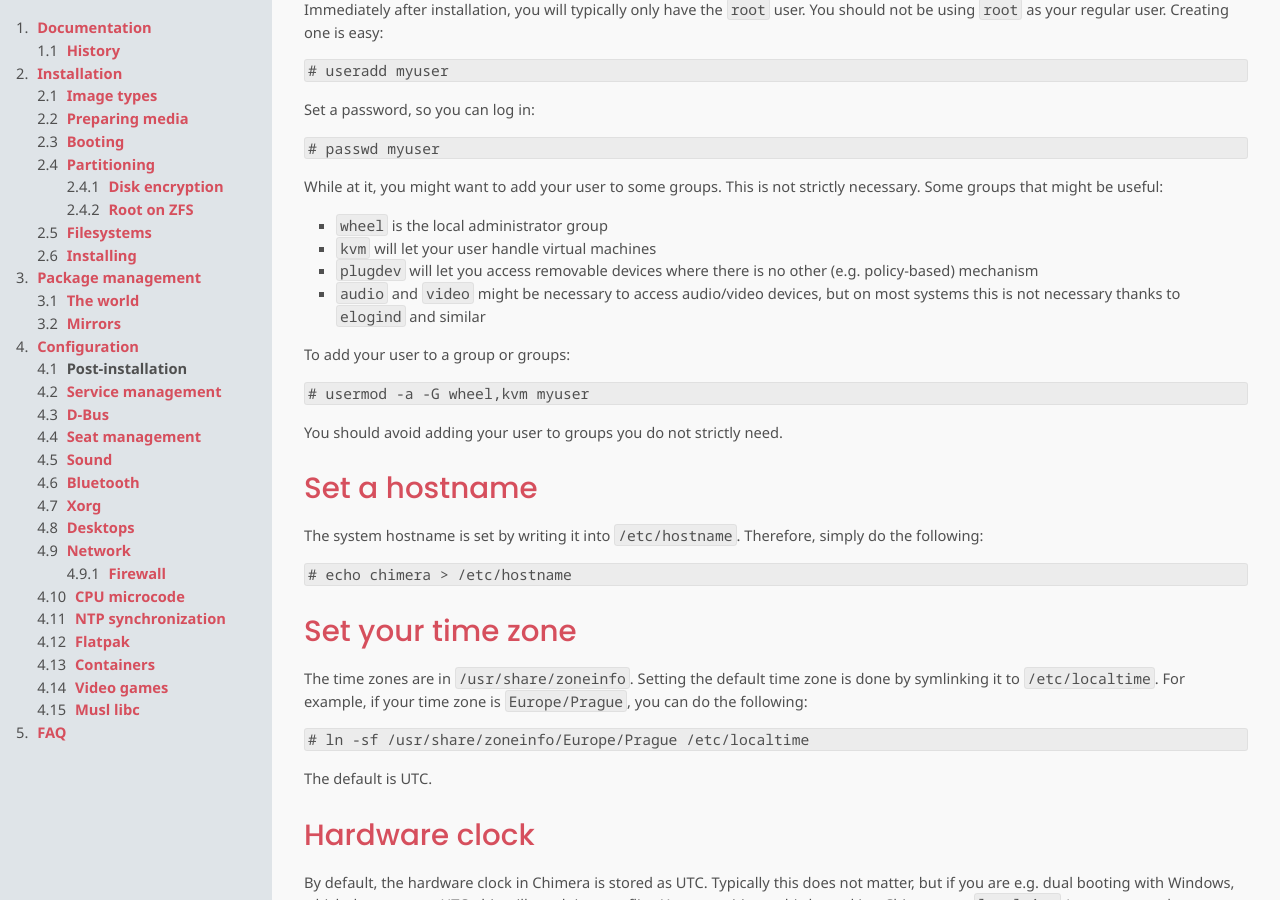
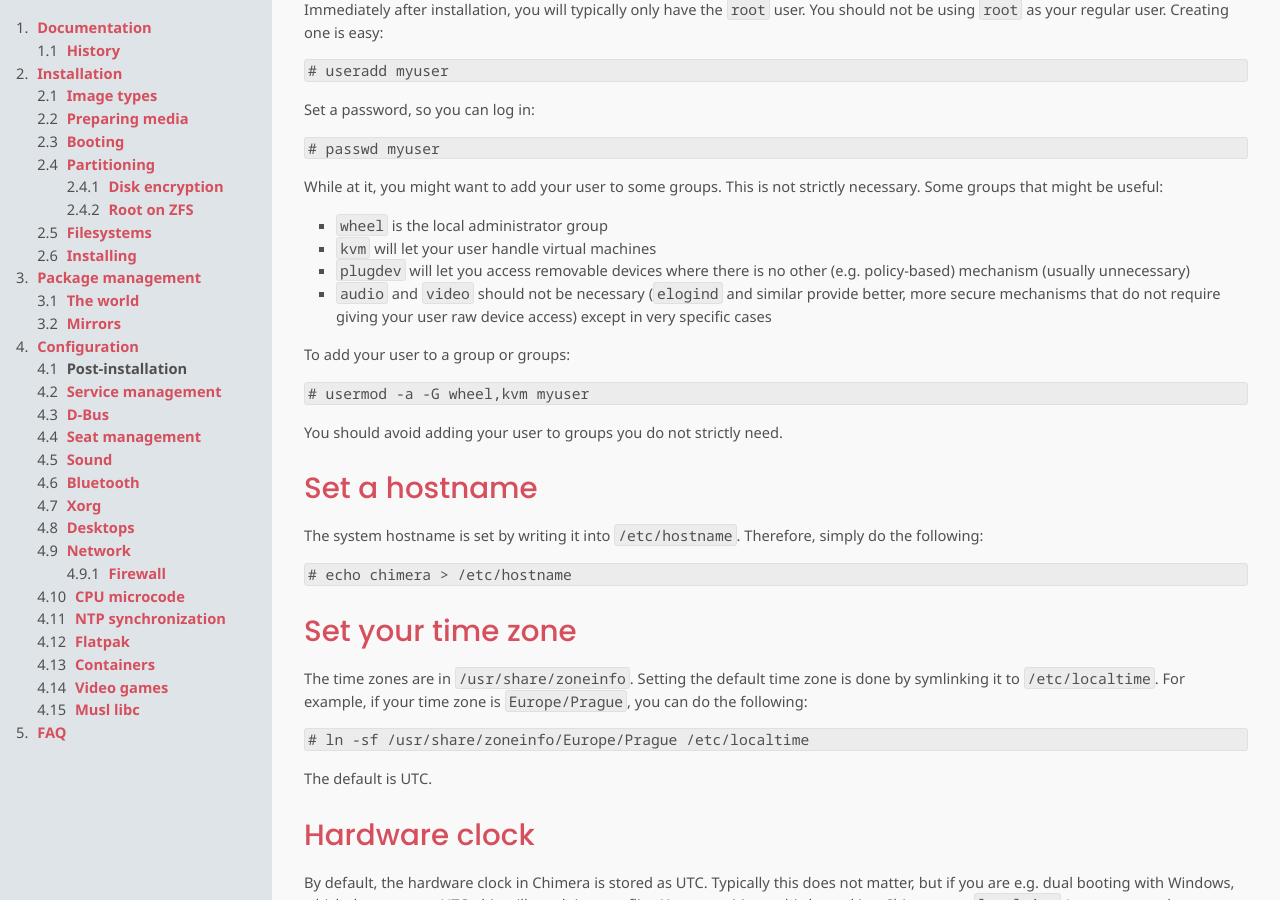
Before and after one commit to chimera-linux/chimera-linux.github.io, a Jekyll site: the page built from _docs/configuration/post-installation.md, in a window 1280 px wide and 900 px high, scrolled down 327 px. Built offline with Jekyll 4.4.1, drawn with Linux system fonts in a browser that asks for light colours.

Commit message:
clarify audio/video group better

```diff
--- a/_docs/configuration/post-installation.md
+++ b/_docs/configuration/post-installation.md
@@ -30,10 +30,10 @@ not strictly necessary. Some groups that might be useful:
 * `wheel` is the local administrator group
 * `kvm` will let your user handle virtual machines
 * `plugdev` will let you access removable devices where there is no
-  other (e.g. policy-based) mechanism
-* `audio` and `video` might be necessary to access audio/video devices,
-  but on most systems this is not necessary thanks to `elogind` and
-  similar
+  other (e.g. policy-based) mechanism (usually unnecessary)
+* `audio` and `video` should not be necessary (`elogind` and similar
+  provide better, more secure mechanisms that do not require giving
+  your user raw device access) except in very specific cases
 
 To add your user to a group or groups:
 
```
